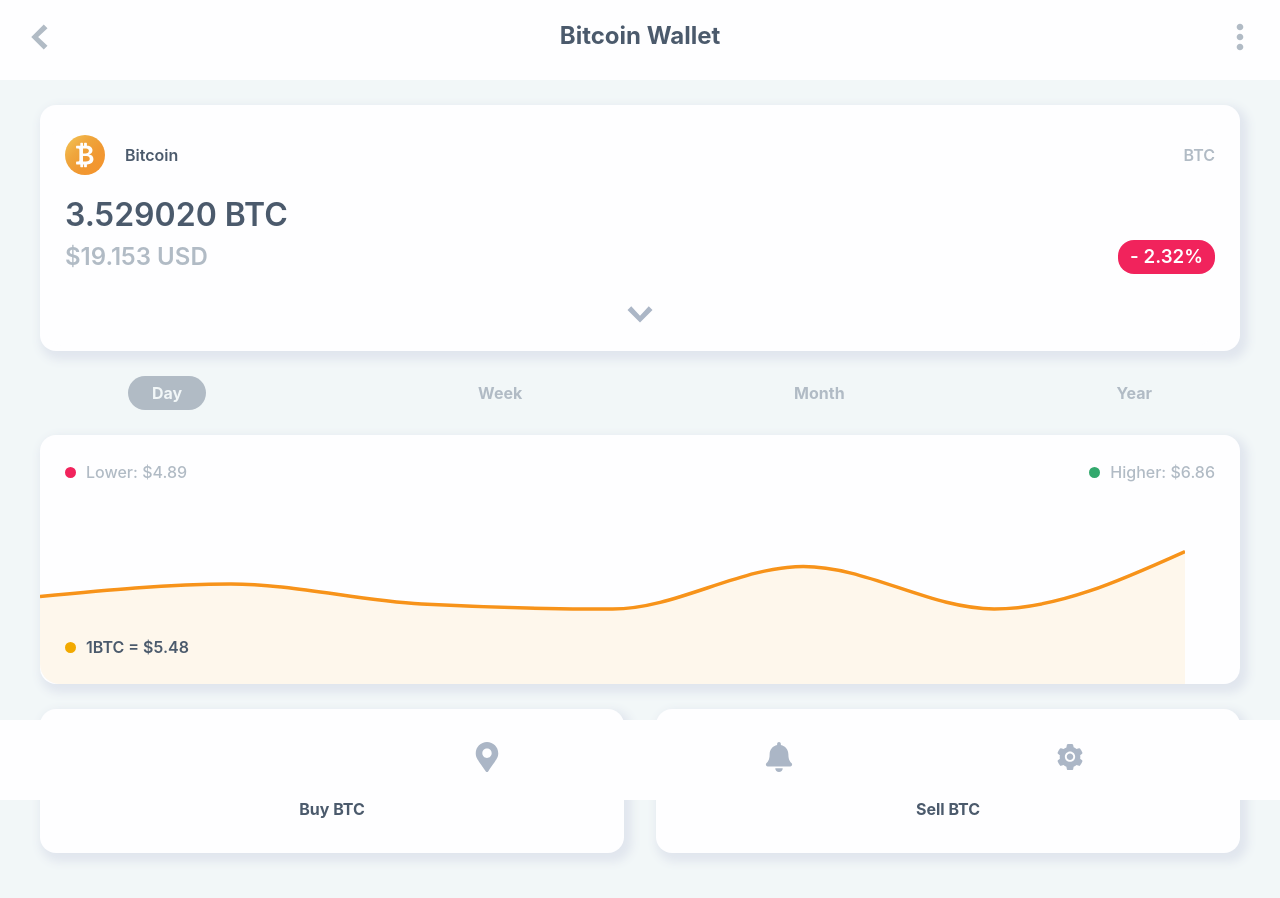
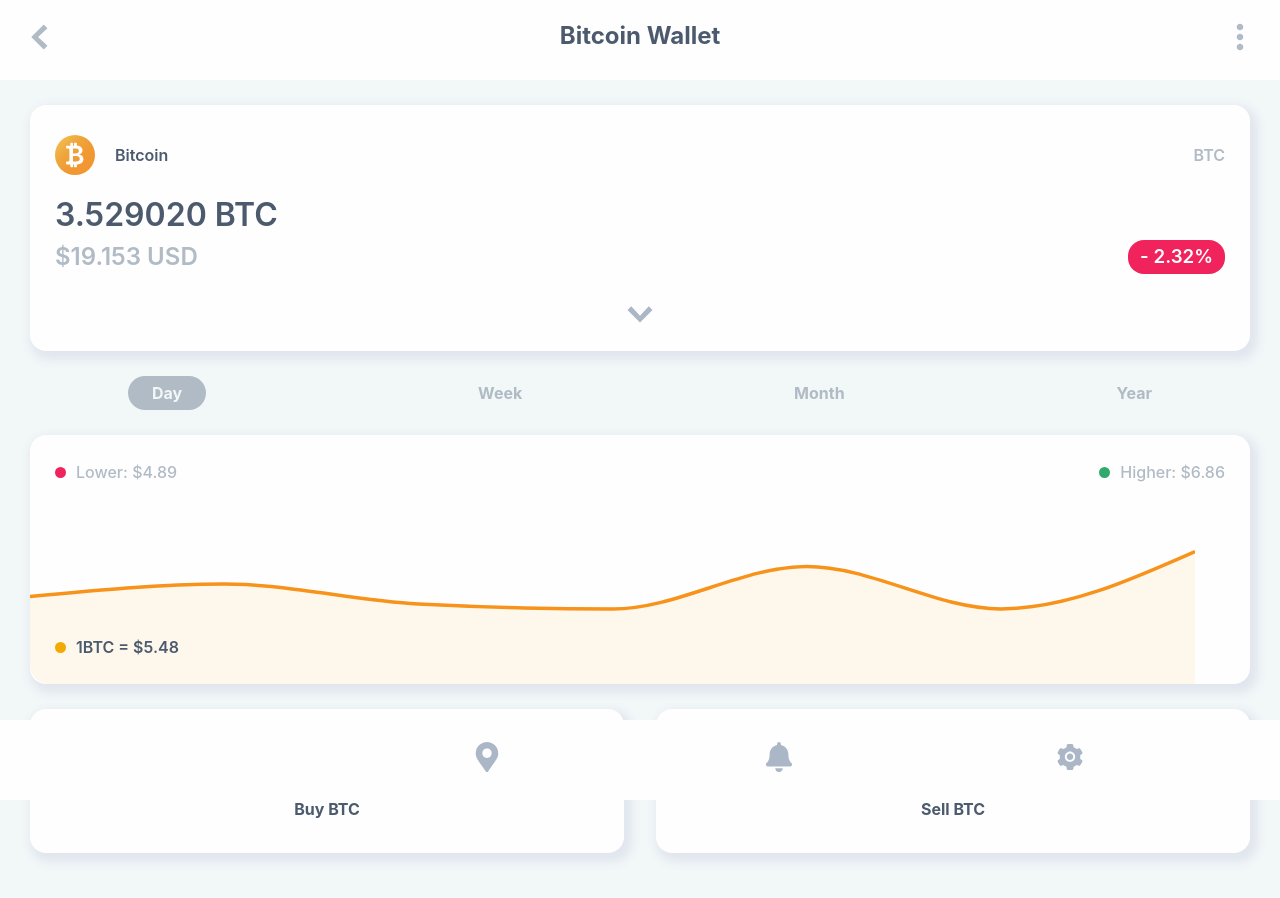
Before and after one commit to EBEREGIT/rank_math_task, a React (Vite) app: page / in a window 1280 px wide. Shown: the top 898 px of the page. Built offline with nearby package versions, Linux system fonts and the light colour scheme; some icons are missing.

Commit message:
update on margin

```diff
--- a/src/components/app/graph/index.jsx
+++ b/src/components/app/graph/index.jsx
@@ -13,8 +13,8 @@
 
 const styles = {
   container: {
-    marginLeft: SIZES.large + 20,
-    marginRight: SIZES.large + 20,
+    marginLeft: SIZES.large + 10,
+    marginRight: SIZES.large + 10,
     marginTop: SIZES.large + 5,
     marginBottom: SIZES.large + 5,
     paddingTop: SIZES.large + 5,
--- a/src/components/app/intro/index.jsx
+++ b/src/components/app/intro/index.jsx
@@ -22,8 +22,8 @@
 
 const styles = {
   container: {
-    marginLeft: SIZES.large + 20,
-    marginRight: SIZES.large + 20,
+    marginLeft: SIZES.large + 10,
+    marginRight: SIZES.large + 10,
     marginTop: SIZES.large + 5,
     marginBottom: SIZES.large + 5,
     paddingTop: SIZES.large + 5,
--- a/src/components/app/transact/index.jsx
+++ b/src/components/app/transact/index.jsx
@@ -28,8 +28,8 @@
     flexDirection: "row",
     justifyContent: "space-between",
     alignItems: "center",
-    marginLeft: SIZES.large + 20,
-    marginRight: SIZES.large + 20,
+    marginLeft: SIZES.large + 10,
+    marginRight: SIZES.large + 10,
     marginTop: SIZES.large + 5,
     marginBottom: SIZES.large + 5,
   },
```
